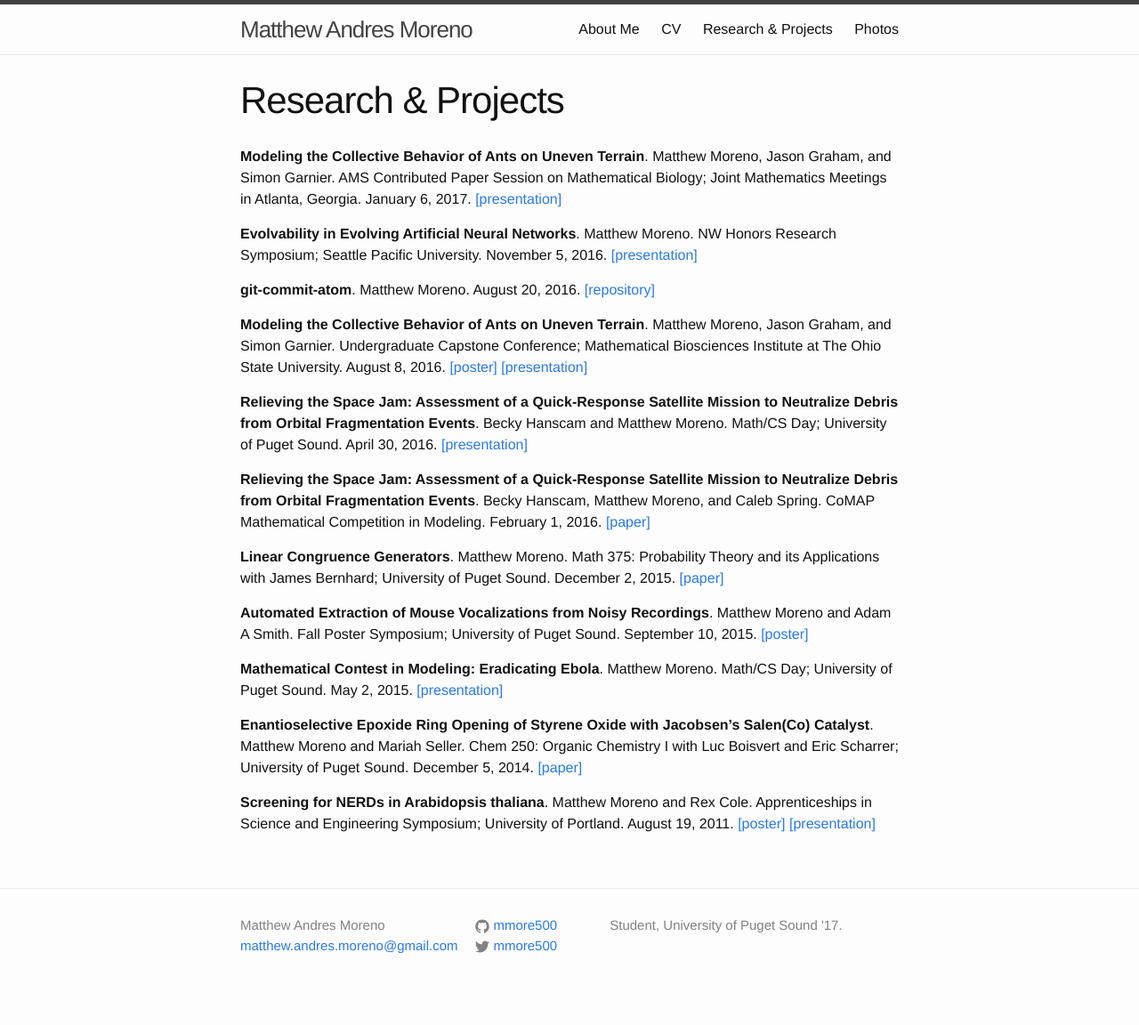
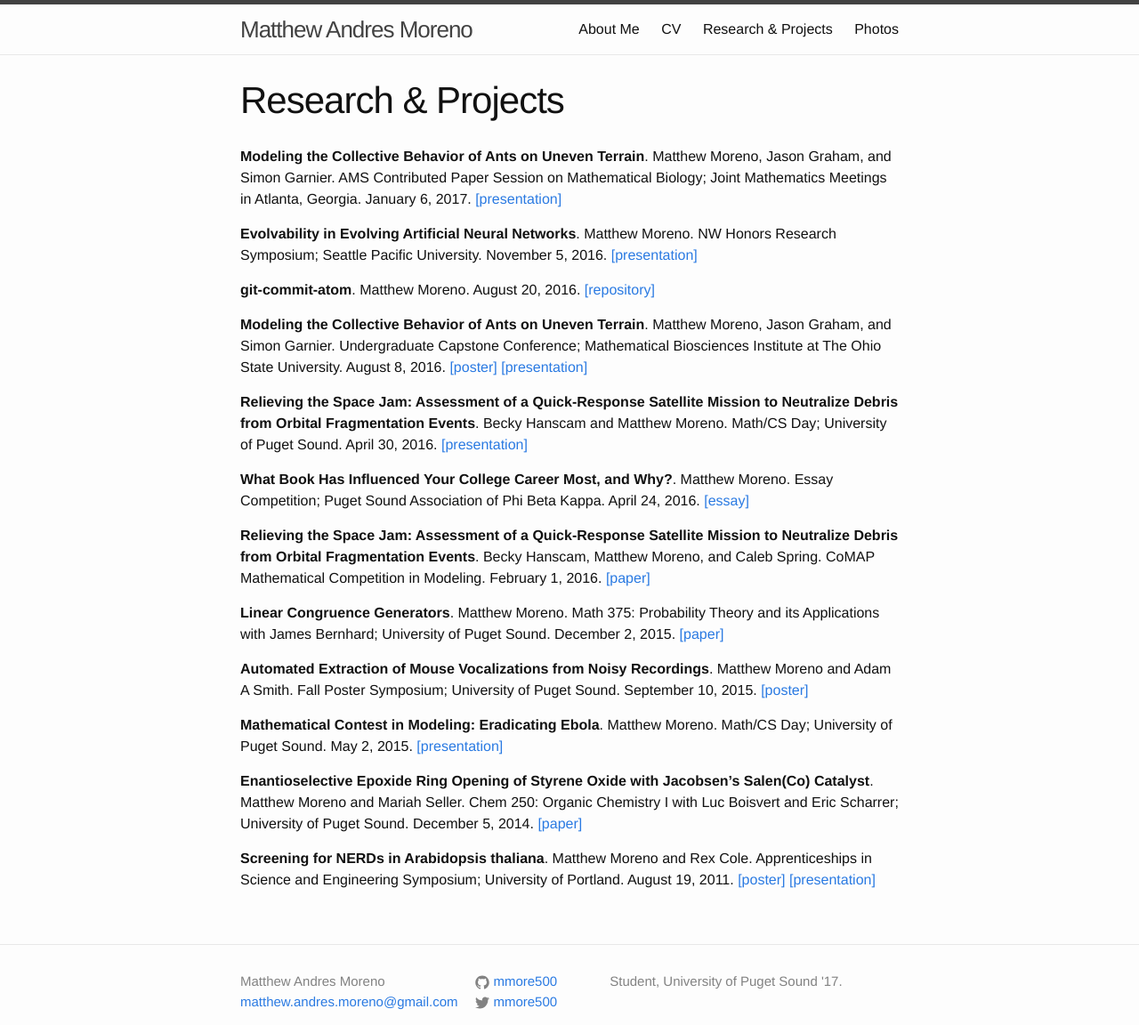
Before and after one commit to mmore500/mmore500.github.io, a Jekyll site: the page built from research.md, in a window 1280 px wide. Shown: the whole page at 89% size. Built offline with Jekyll 4.4.1, drawn with Linux system fonts in a browser that asks for light colours; before the commit the page ends 1089 px from its top, so only the background shows below that.

Commit message:
Add PBK essay competition entry to projects

```diff
--- a/research.md
+++ b/research.md
@@ -14,6 +14,8 @@ permalink: /research/
 
 **Relieving the Space Jam: Assessment of a Quick-Response Satellite Mission to Neutralize Debris from Orbital Fragmentation Events**. Becky Hanscam and Matthew Moreno. Math/CS Day; University of Puget Sound. April 30, 2016. [[presentation]](/resources/april_30_2016.pdf)
 
+**What Book Has Influenced Your College Career Most, and Why?**. Matthew Moreno. Essay Competition; Puget Sound Association of Phi Beta Kappa. April 24, 2016. [[essay]](/resources/april_24_2016.pdf)
+
 **Relieving the Space Jam: Assessment of a Quick-Response Satellite Mission to Neutralize Debris from Orbital Fragmentation Events**. Becky Hanscam, Matthew Moreno, and Caleb Spring. CoMAP Mathematical Competition in Modeling. February 1, 2016. [[paper]](/resources/february_1_2016.pdf)
 
 **Linear Congruence Generators**. Matthew Moreno. Math 375: Probability Theory and its Applications with James Bernhard; University of Puget Sound. December 2, 2015. [[paper]](/resources/december_2_2015.pdf)
```
Also changed, not shown: 1 other file.
